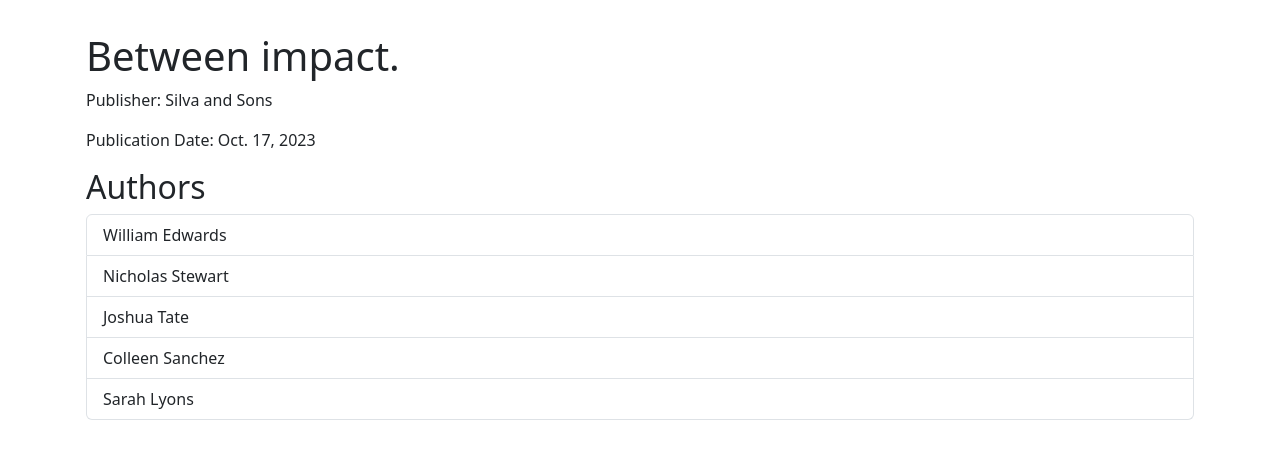
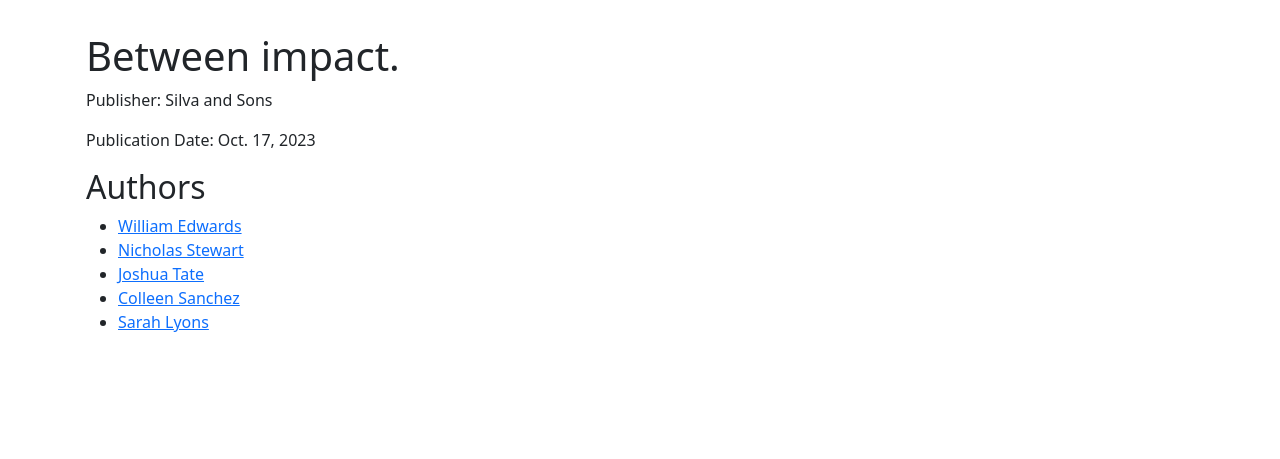
Before and after one commit to jbhonest/publishing-portal, a Django app: page /books/70/ in a window 1280 px wide. Shown: the part 56-515 px from the top of the page. Run offline with Django 5.2, Linux system fonts and the light colour scheme; data comes from the database, SQL or seed files in the repository; some libraries are stand-ins or nearby versions.

Commit message:
minor changes

```diff
--- a/book_app/templates/book_app/book_detail.html
+++ b/book_app/templates/book_app/book_detail.html
@@ -10,11 +10,11 @@
 <p>Publication Date: {{ book.publication_date }}</p>
 
 <h2>Authors</h2>
-<ul class="list-group">
+<ul>
     {% for author in book.authors.all %}
-    <li class="list-group-item">{{ author.name }}</li>
+    <li><a href="{% url 'book_app:author_detail' author.pk %}">{{ author.name }}</a></li>
     {% empty %}
-    <li class="list-group-item">No authors listed.</li>
+    <li>No authors listed.</li>
     {% endfor %}
 
     {% if book.cover %}
--- a/book_app/templates/book_app/publisher_detail.html
+++ b/book_app/templates/book_app/publisher_detail.html
@@ -12,7 +12,7 @@
 <p>Country: {{ publisher.country }}</p>
 <p>Website: <a href="{{ publisher.website }}">{{ publisher.website }}</a></p>
 
-<h2>Books Published by {{ publisher.name }}</h2>
+<h2>Books published by {{ publisher.name }}</h2>
 <ul>
     {% for book in books %}
     <li><a href="{% url 'book_app:book_detail' book.pk %}">{{ book.title }} ({{ book.publication_date }})</a></li>
```
